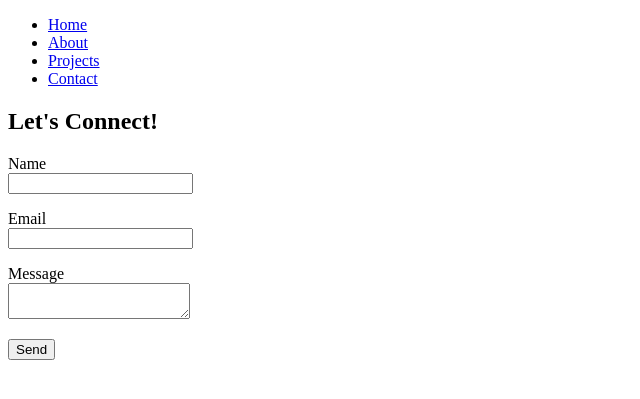
After one commit to mirosgithub/my_portfolio, a Flask app: page /contact in a window 1280 px wide. The commit adds this page. Shown: the top 399 px of the page, without its empty margins (0-640 px from the left). Run offline with Flask 3, Linux system fonts and the light colour scheme.

Commit message:
feat: add contact page, implement contact form validation and confirmation message

```diff
--- a/app.py
+++ b/app.py
@@ -1,7 +1,17 @@
-from flask import Flask, render_template
-from config import PERSONAL_INFO, PROJECTS_DATA
+from flask import Flask, render_template, flash, redirect, url_for
+from config import PERSONAL_INFO, PROJECTS_DATA, SECRET_KEY
+from flask_wtf import FlaskForm
+from wtforms import StringField, SubmitField, TextAreaField, EmailField
+from wtforms.validators import InputRequired
 
 app = Flask(__name__)
+app.config['SECRET_KEY'] = SECRET_KEY
+
+class ContactForm(FlaskForm):
+    name = StringField('Name', validators=[InputRequired()])
+    email = EmailField('Email', validators=[InputRequired()])
+    message = TextAreaField('Message', validators=[InputRequired()])
+    submit = SubmitField('Send')
 
 @app.route('/')
 def home():
@@ -14,3 +24,12 @@ def about():
 @app.route('/projects')
 def projects():
     return render_template('projects.html', projects=PROJECTS_DATA, personal_info=PERSONAL_INFO)
+
+@app.route('/contact', methods=['GET', 'POST'])
+def contact():
+    form = ContactForm()
+    if form.validate_on_submit():
+        first_name = form.name.data.split()[0]
+        flash(f"Thanks for reaching out, {first_name}! I'll be in touch with you soon.")
+        return redirect(url_for('contact'))
+    return render_template('contact.html', title='Contact', form=form)
--- a/config.py
+++ b/config.py
@@ -29,3 +29,5 @@ PROJECTS_DATA = [
         'live_url': None
     }
 ]
+
+SECRET_KEY = os.getenv('SECRET_KEY')
--- a/templates/base.html
+++ b/templates/base.html
@@ -16,6 +16,7 @@
         <li><a href="{{ url_for('home') }}">Home</a></li>
         <li><a href="{{ url_for('about') }}">About</a></li>
         <li><a href="{{ url_for('projects') }}">Projects</a></li>
+        <li><a href="{{ url_for('contact') }}">Contact</a></li>
       </ul>
     </nav>
   </header>
--- /dev/null
+++ b/templates/contact.html
@@ -0,0 +1,33 @@
+{% extends 'base.html' %}
+
+{% block title %}Contact{% endblock %}
+
+{% block content %}
+<section class="contact-section">
+  {% with messages = get_flashed_messages() %}
+    {% if messages %}
+          <p>{{ messages[0] }}</p>
+    {% endif %}
+  {% endwith %}
+
+  <h1>Let's Connect!</h1>
+  <form action="" method="POST">
+    {{ form.hidden_tag() }}
+    <p>
+      {{ form.name.label }}<br>
+      {{ form.name(class='form-control') }}
+    </p>
+    <p>
+      {{ form.email.label }}<br>
+      {{ form.email(class='form-control') }}
+    </p>
+    <p>
+      {{ form.message.label }}<br>
+      {{ form.message(class='form-control') }}
+    </p>
+    <p>
+      {{ form.submit(class='btn btn-primary') }}
+    </p>
+  </form>
+</section>
+{% endblock %}
```
